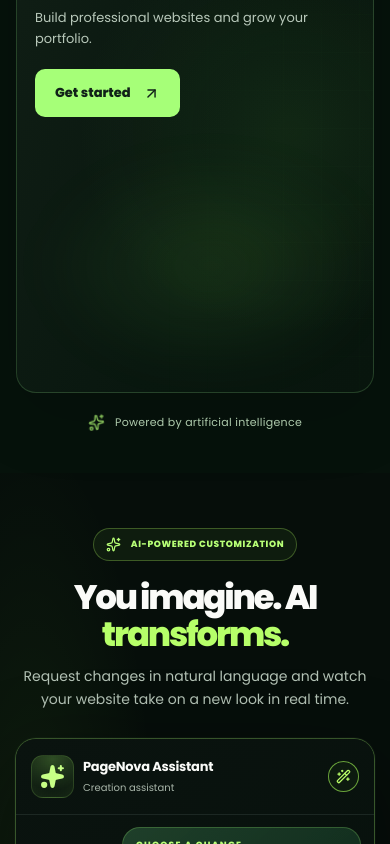
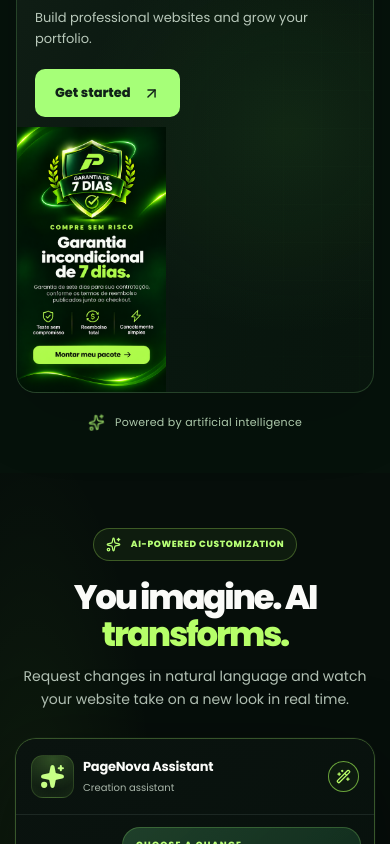
Before and after one commit to dramaflix2026-stack/pagenova-ai, a Next.js app in the folder frontend/: page /teste in a window 390 px wide. Shown: the part 2540-3384 px from the top of the page. Built offline with nearby package versions, Linux system fonts and the light colour scheme.

Commit message:
fix(landing): display full portrait mobile showcase and guarantee without cropping

```diff
--- a/frontend/src/app/teste/landing-hero-premium.css
+++ b/frontend/src/app/teste/landing-hero-premium.css
@@ -1889,3 +1889,36 @@
  .pnr-page .pnr-footer-onesignal .pnr-footer-bottom-brand img{width:112px!important}
  .pnr-page .pnr-footer-onesignal .pnr-copyright{text-align:center!important;font-size:11px!important}
 }
+
+
+/* Portrait artwork integration: keep desktop assets and switch to 9:16 on phones. */
+.pnr-page .pnr-showcase-dashboard .pnr-showcase-approved-picture{
+ position:absolute;inset:0;z-index:2;display:flex;align-items:center;justify-content:center;
+ opacity:0;visibility:hidden;pointer-events:none;transition:opacity .3s ease;
+}
+.pnr-page .pnr-showcase-dashboard .pnr-showcase-approved-picture.is-current{
+ opacity:1;visibility:visible;
+}
+.pnr-page .pnr-showcase-dashboard .pnr-showcase-approved-picture .pnr-showcase-approved-art.is-loaded{
+ position:static!important;top:auto!important;left:auto!important;
+ transform:none!important;opacity:1!important;visibility:visible!important;
+ width:96%;height:auto;max-height:92%;object-fit:contain;
+}
+.pnr-page .pnr-guarantee-responsive-art{display:block;width:100%}
+@media(max-width:767px){
+ .pnr-page .pnr-showcase-dashboard{padding:0!important;min-height:0!important;aspect-ratio:9 / 16;overflow:hidden!important}
+ .pnr-page .pnr-showcase-dashboard .pnr-showcase-approved-picture .pnr-showcase-approved-art.is-loaded{
+  width:100%!important;height:100%!important;max-height:none!important;
+  object-fit:contain!important;object-position:center!important;
+  -webkit-mask-image:none!important;mask-image:none!important;
+ }
+ .pnr-page .pnr-showcase-dashboard .pnr-showcase-approved-picture{inset:0}
+ .pnr-page .pnr-guarantee-full-art .pnr-guarantee-responsive-art .pnr-guarantee-full-image{
+  display:block!important;width:100%!important;height:auto!important;
+  animation:none!important;transform:none!important;filter:none!important;
+  -webkit-mask-image:none!important;mask-image:none!important;
+ }
+ .pnr-page .pnr-guarantee-full-art .pnr-guarantee-mobile{display:none!important}
+ .pnr-page .pnr-guarantee-full-art{overflow:hidden!important}
+ .pnr-page .pnr-guarantee-full-art::after{display:none!important}
+}
```
